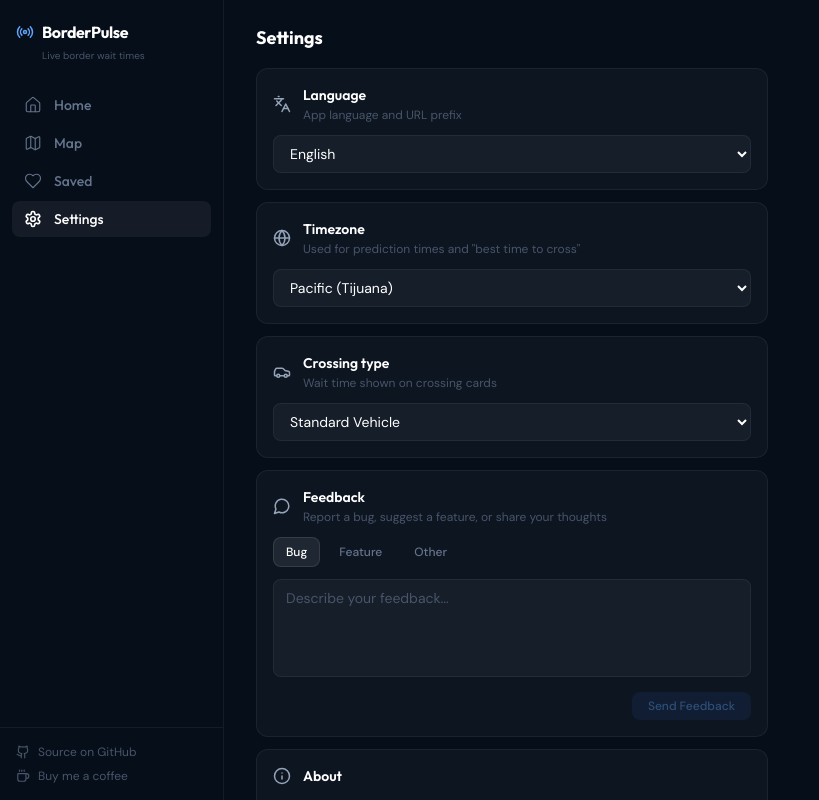
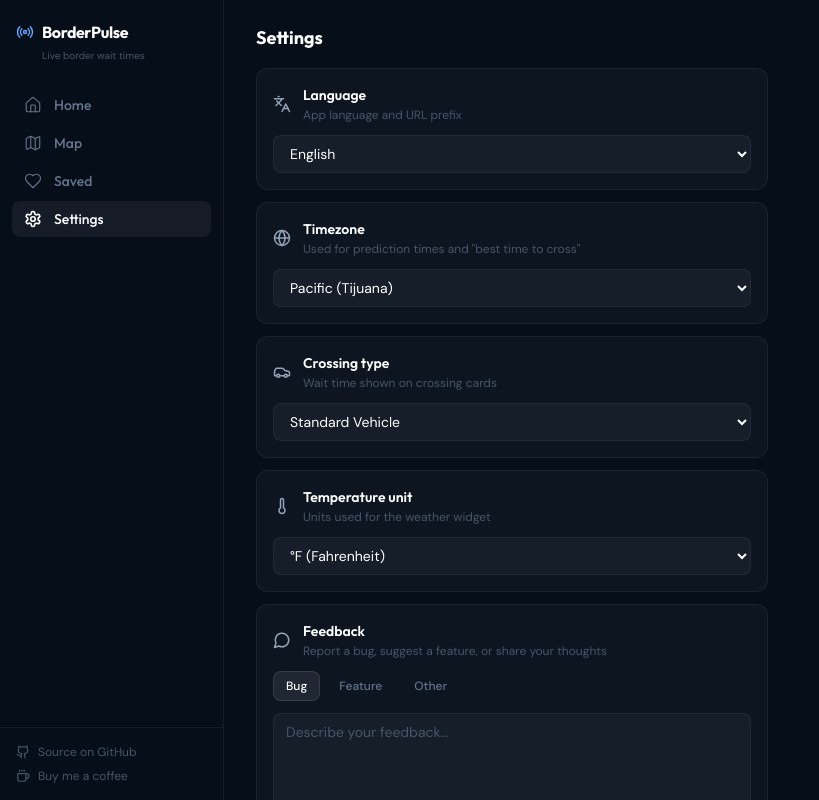
Before and after one commit to LMBraca/BorderPulse, a Next.js app in the folder frontend/: page /en/settings in a window 1280 px wide. Shown: the top 800 px of the page, without its empty margins (0-819 px from the left). Built offline with nearby package versions, Linux system fonts and the light colour scheme.

Commit message:
fix: fixed temp translations

```diff
--- a/frontend/messages/en.json
+++ b/frontend/messages/en.json
@@ -85,7 +85,10 @@
     "reliable": "Reliable",
     "moderate": "Moderate",
     "limitedData": "Limited data",
-    "lowConfidenceNote": "Based on limited data — treat as a rough estimate"
+    "lowConfidenceNote": "Based on limited data — treat as a rough estimate",
+    "bestStable": "Wait times look steady for the next several hours",
+    "bestNow": "Wait times are near their lowest right now",
+    "bestLater": "Typically lower around {time} (~{wait} min). Could save ~{savings} min vs. current {current} min."
   },
   "weather": {
     "0": "Clear",
@@ -157,6 +160,8 @@
     "timezoneDesc": "Used for prediction times and \"best time to cross\"",
     "crossingType": "Crossing type",
     "crossingTypeDesc": "Wait time shown on crossing cards",
+    "temperatureUnit": "Temperature unit",
+    "temperatureUnitDesc": "Units used for the weather widget",
     "language": "Language",
     "languageDesc": "App language and URL prefix",
     "about": "About",
--- a/frontend/messages/es.json
+++ b/frontend/messages/es.json
@@ -85,7 +85,10 @@
     "reliable": "Confiable",
     "moderate": "Moderado",
     "limitedData": "Datos limitados",
-    "lowConfidenceNote": "Basado en datos limitados — tomar como estimacion aproximada"
+    "lowConfidenceNote": "Basado en datos limitados — tomar como estimacion aproximada",
+    "bestStable": "Los tiempos de espera se ven estables para las proximas horas",
+    "bestNow": "Los tiempos de espera estan cerca de su minimo ahora mismo",
+    "bestLater": "Generalmente mas bajo a las {time} (~{wait} min). Podrias ahorrar ~{savings} min vs. los {current} min actuales."
   },
   "weather": {
     "0": "Despejado",
@@ -157,6 +160,8 @@
     "timezoneDesc": "Usado para predicciones y \"mejor hora para cruzar\"",
     "crossingType": "Tipo de cruce",
     "crossingTypeDesc": "Tiempo de espera mostrado en las tarjetas",
+    "temperatureUnit": "Unidad de temperatura",
+    "temperatureUnitDesc": "Unidades usadas en el widget del clima",
     "language": "Idioma",
     "languageDesc": "Idioma de la aplicacion y prefijo de URL",
     "about": "Acerca de",
--- a/frontend/src/app/[locale]/settings/page.tsx
+++ b/frontend/src/app/[locale]/settings/page.tsx
@@ -3,9 +3,17 @@
 import { useState, useEffect } from "react";
 import { useTranslations, useLocale } from "next-intl";
 import { useRouter, usePathname } from "@/i18n/navigation";
-import { Info, Globe, Github, Coffee, Car, Languages, MessageCircle, CheckCircle } from "lucide-react";
+import { Info, Globe, Github, Coffee, Car, Languages, MessageCircle, CheckCircle, Thermometer } from "lucide-react";
 import { BORDER_TIMEZONES, getUserTimezone, setUserTimezone } from "@/lib/timezone";
-import { LANE_CODES, getPreferredLane, setPreferredLane, type LaneCode } from "@/lib/preferences";
+import {
+  LANE_CODES,
+  getPreferredLane,
+  setPreferredLane,
+  getTemperatureUnit,
+  setTemperatureUnit,
+  type LaneCode,
+  type TemperatureUnit,
+} from "@/lib/preferences";
 
 type FeedbackType = "bug" | "feature" | "other";
 
@@ -19,6 +27,7 @@ export default function SettingsPage() {
 
   const [tz, setTz] = useState("America/Tijuana");
   const [lane, setLane] = useState<LaneCode>("standard_vehicle");
+  const [tempUnit, setTempUnit] = useState<TemperatureUnit>("fahrenheit");
 
   const [fbType, setFbType] = useState<FeedbackType>("bug");
   const [fbMessage, setFbMessage] = useState("");
@@ -29,7 +38,13 @@ export default function SettingsPage() {
   useEffect(() => {
     setTz(getUserTimezone());
     setLane(getPreferredLane());
+    setTempUnit(getTemperatureUnit());
   }, []);
+
+  const handleTempUnitChange = (value: TemperatureUnit) => {
+    setTempUnit(value);
+    setTemperatureUnit(value);
+  };
 
   const handleFeedbackSubmit = async () => {
     if (!fbMessage.trim()) return;
@@ -132,6 +147,25 @@ export default function SettingsPage() {
                   {tl(code)}
                 </option>
               ))}
+            </select>
+          </div>
+
+          {/* Temperature unit */}
+          <div className="rounded-xl bg-card border border-subtle p-4">
+            <div className="flex items-center gap-3 mb-3">
+              <Thermometer size={18} className="text-slate-400" />
+              <div>
+                <h3 className="font-display font-semibold text-sm text-white">{t("temperatureUnit")}</h3>
+                <p className="text-xs text-slate-600 mt-0.5">{t("temperatureUnitDesc")}</p>
+              </div>
+            </div>
+            <select
+              value={tempUnit}
+              onChange={(e) => handleTempUnitChange(e.target.value as TemperatureUnit)}
+              className="w-full px-3 py-2 rounded-lg text-sm bg-white/[0.04] border border-subtle text-white focus:outline-none focus:border-slate-600 transition-colors"
+            >
+              <option value="fahrenheit" className="bg-navy-800">°F (Fahrenheit)</option>
+              <option value="celsius" className="bg-navy-800">°C (Celsius)</option>
             </select>
           </div>
 
--- a/frontend/src/components/ExchangeRate.tsx
+++ b/frontend/src/components/ExchangeRate.tsx
@@ -46,7 +46,7 @@ export default function ExchangeRate() {
     const fmt = (d: Date) => d.toISOString().slice(0, 10);
 
     fetch(
-      `https://api.frankfurter.app/${fmt(weekAgo)}..${fmt(today)}?from=USD&to=MXN`
+      `https://api.frankfurter.dev/v1/${fmt(weekAgo)}..${fmt(today)}?from=USD&to=MXN`
     )
       .then((r) => r.json())
       .then((data) => {
--- a/frontend/src/components/WaitTimeChart.tsx
+++ b/frontend/src/components/WaitTimeChart.tsx
@@ -114,8 +114,9 @@ export default function WaitTimeChart({
     });
 
   const today = new Date();
-  const futureHours = predictions.filter((h) => h.hour >= currentHour);
-  const predictionPoints: ChartPoint[] = futureHours.map((h) => {
+  const hasActual = actualPoints.length > 0;
+  const predictionPoints: ChartPoint[] = predictions
+    .map((h) => {
       const d = new Date(today.getFullYear(), today.getMonth(), today.getDate(), h.hour, 0, 0);
       return {
         time: d.getTime(),
@@ -126,10 +127,12 @@ export default function WaitTimeChart({
         p75: h.p75Wait,
         confidence: h.confidence,
       };
-  });
+    })
+    .filter((p) => (hasActual ? p.time > now : p.time >= now - 3600_000))
+    .sort((a, b) => a.time - b.time);
 
   const bridgePoints: ChartPoint[] = [];
-  if (actualPoints.length > 0 && predictionPoints.length > 0) {
+  if (hasActual && predictionPoints.length > 0) {
     const lastActual = actualPoints[actualPoints.length - 1];
     bridgePoints.push({
       time: now,
@@ -161,14 +164,29 @@ export default function WaitTimeChart({
 
   return (
     <div>
-      {bestTime && (
+      {bestTime && bestTime.bestHour != null && bestTime.bestWait != null && (() => {
+        const current = bestTime.currentWait ?? bestTime.bestWait!;
+        const savings = current - bestTime.bestWait!;
+        const bestMessage =
+          savings < 5
+            ? t("bestStable")
+            : bestTime.bestHour! <= currentHour
+              ? t("bestNow")
+              : t("bestLater", {
+                  time: formatHour(bestTime.bestHour!),
+                  wait: Math.round(bestTime.bestWait!),
+                  savings: Math.round(savings),
+                  current: Math.round(current),
+                });
+        return (
           <div className="rounded-lg px-3 py-2.5 mb-3 bg-white/[0.03] border border-subtle overflow-hidden">
-          <p className="text-sm text-slate-300 break-words">{bestTime.message}</p>
+            <p className="text-sm text-slate-300 break-words">{bestMessage}</p>
             {bestTime.confidence === "low" && (
               <p className="text-xs text-slate-600 mt-1">{t("lowConfidenceNote")}</p>
             )}
           </div>
-      )}
+        );
+      })()}
 
       <div className="h-44 sm:h-52">
         <ResponsiveContainer width="100%" height="100%">
--- a/frontend/src/components/WeatherWidget.tsx
+++ b/frontend/src/components/WeatherWidget.tsx
@@ -2,6 +2,7 @@
 
 import { useState, useEffect } from "react";
 import { useTranslations } from "next-intl";
+import { getTemperatureUnit, type TemperatureUnit } from "@/lib/preferences";
 
 interface WeatherData {
   temperature: number;
@@ -16,14 +17,20 @@ interface WeatherWidgetProps {
 export default function WeatherWidget({ latitude, longitude }: WeatherWidgetProps) {
   const t = useTranslations("weather");
   const [weather, setWeather] = useState<WeatherData | null>(null);
+  const [unit, setUnit] = useState<TemperatureUnit>("fahrenheit");
 
   useEffect(() => {
-    const url = `https://api.open-meteo.com/v1/forecast?latitude=${latitude}&longitude=${longitude}&current=temperature_2m,weather_code&temperature_unit=fahrenheit`;
+    setUnit(getTemperatureUnit());
+  }, []);
+
+  useEffect(() => {
+    let cancelled = false;
+    const url = `https://api.open-meteo.com/v1/forecast?latitude=${latitude}&longitude=${longitude}&current=temperature_2m,weather_code&temperature_unit=${unit}`;
 
     fetch(url)
       .then((r) => r.json())
       .then((data) => {
-        if (data.current) {
+        if (!cancelled && data.current) {
           setWeather({
             temperature: Math.round(data.current.temperature_2m),
             weatherCode: data.current.weather_code,
@@ -31,17 +38,22 @@ export default function WeatherWidget({ latitude, longitude }: WeatherWidgetProp
         }
       })
       .catch(() => {});
-  }, [latitude, longitude]);
+
+    return () => {
+      cancelled = true;
+    };
+  }, [latitude, longitude, unit]);
 
   if (!weather) return null;
 
   const codeKey = String(weather.weatherCode);
   const desc = t.has(codeKey) ? t(codeKey) : t("unknown");
+  const unitLabel = unit === "celsius" ? "°C" : "°F";
 
   return (
     <div>
       <p className="font-display font-bold text-lg text-white leading-tight">
-        {weather.temperature}°F
+        {weather.temperature}{unitLabel}
       </p>
       <p className="text-xs text-slate-500 mt-0.5">{desc}</p>
     </div>
--- a/frontend/src/lib/preferences.ts
+++ b/frontend/src/lib/preferences.ts
@@ -1,4 +1,20 @@
 const PREFERRED_LANE_KEY = "borderpulse_preferred_lane";
+const TEMPERATURE_UNIT_KEY = "borderpulse_temperature_unit";
+
+export type TemperatureUnit = "fahrenheit" | "celsius";
+
+export function getTemperatureUnit(): TemperatureUnit {
+  if (typeof window === "undefined") return "fahrenheit";
+  try {
+    const v = localStorage.getItem(TEMPERATURE_UNIT_KEY);
+    if (v === "celsius" || v === "fahrenheit") return v;
+  } catch {}
+  return "fahrenheit";
+}
+
+export function setTemperatureUnit(unit: TemperatureUnit): void {
+  localStorage.setItem(TEMPERATURE_UNIT_KEY, unit);
+}
 
 export const LANE_CODES = [
   "standard_vehicle",
```
Also changed, not shown: 2 other files (tests, documents, lock files or other folders). Lines whose indentation alone changed are shown as unchanged.
